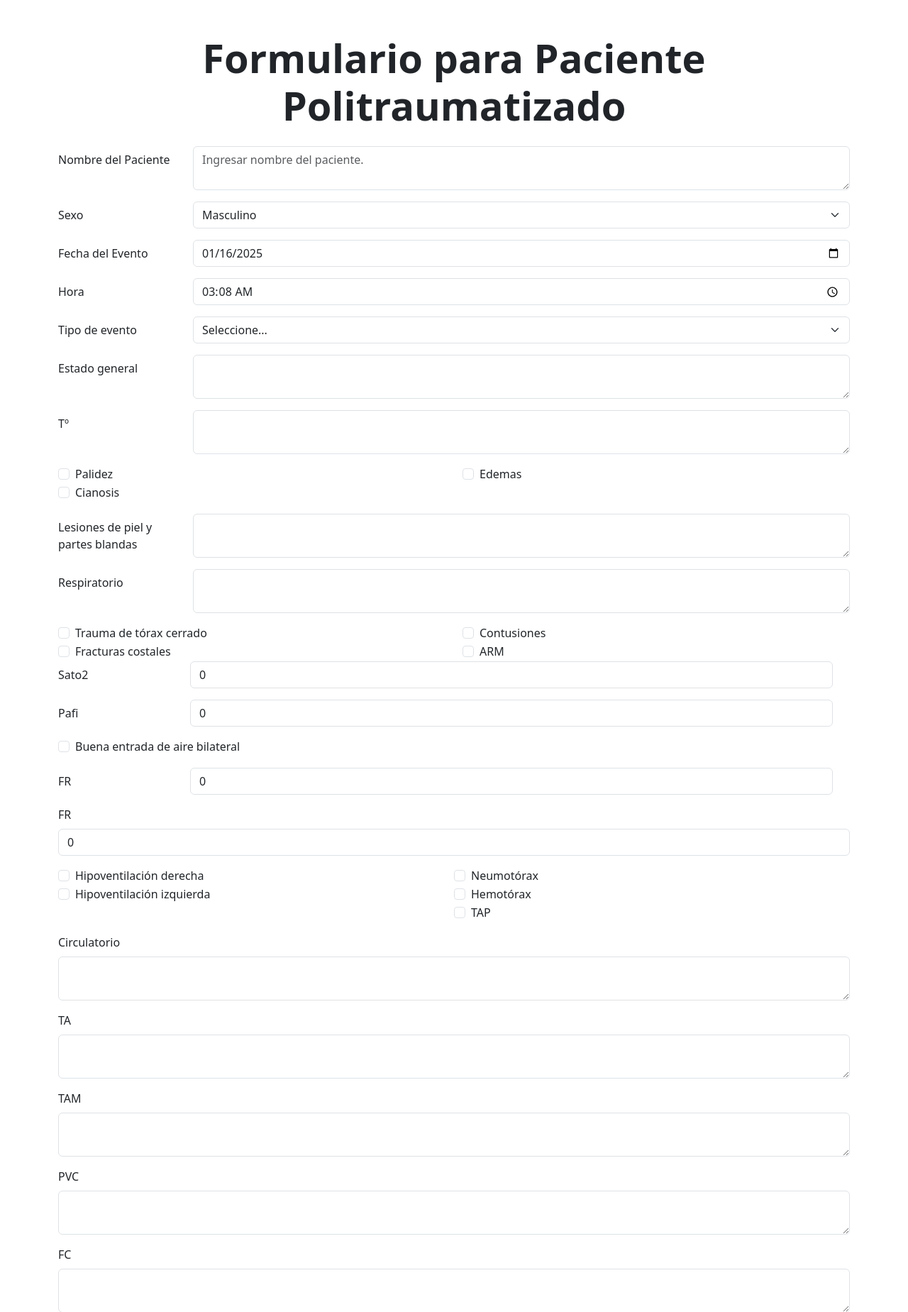
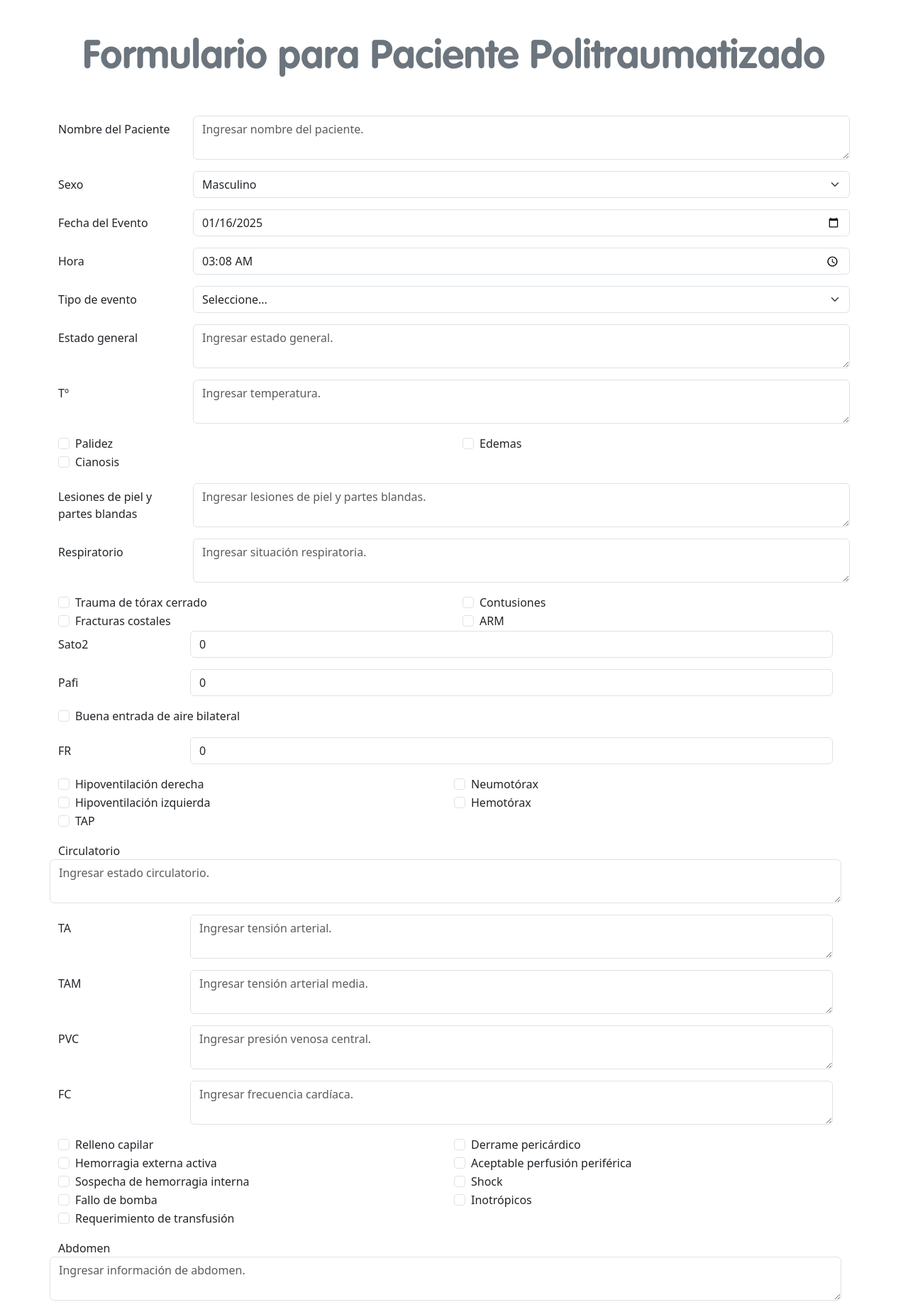
Before and after one commit to nfacundomendoza/FormularioApp, a Flask app: page /guia_t_politraumatizado in a window 1280 px wide. Shown: the part 104-1953 px from the top of the page at 71% size. Run offline with Flask 3, Linux system fonts and the light colour scheme.

Commit message:
acomodo estilo de politraumatizado

```diff
--- a/templates/formulario_politraumatizado.html
+++ b/templates/formulario_politraumatizado.html
@@ -8,11 +8,14 @@
 
 
 <div class="container mt-5">
-    <h1 class="text-center mb-4 display-4 fw-bold">Formulario para Paciente Politraumatizado</h1>
+
+    <div class="texto-centro mb-5">
+        <h1 class="titulo-principal">Formulario para Paciente Politraumatizado</h1>
+    </div>
+
     <form method="POST" class="mb-4" novalidate>
 
         {{ form.hidden_tag() }}
-
 
         <div class="form-group row mb-3">
             {{ form.nombre_paciente.label(for="nombre_paciente", class="col-sm-2 col-form-label") }}
@@ -57,7 +60,7 @@
         <div class="form-group row mb-3">
             {{ form.estado_general.label(for="estado_general", class="col-sm-2 col-form-label") }}
             <div class="col-sm-10">
-                {{ form.estado_general(class="form-control", id="estado_general") }}
+                {{ form.estado_general(class="form-control", id="estado_general", placeholder="Ingresar estado general.") }}
                 {{ show_errors(form.estado_general) }}
             </div>
         </div>
@@ -65,7 +68,7 @@
         <div class="form-group row mb-3">
             {{ form.temperatura.label(for="temperatura", class="col-sm-2 col-form-label") }}
             <div class="col-sm-10">
-                {{ form.temperatura(class="form-control", id="temperatura") }}
+                {{ form.temperatura(class="form-control", id="temperatura", placeholder="Ingresar temperatura.") }}
                 {{ show_errors(form.temperatura) }}
             </div>
         </div>
@@ -92,7 +95,7 @@
         <div class="form-group row mb-3">
             {{ form.lesiones_piel_partes_blandas.label(for="lesiones_piel_partes_blandas", class="col-sm-2 col-form-label") }}
             <div class="col-sm-10">
-                {{ form.lesiones_piel_partes_blandas(class="form-control", id="lesiones_piel_partes_blandas") }}
+                {{ form.lesiones_piel_partes_blandas(class="form-control", id="lesiones_piel_partes_blandas", placeholder="Ingresar lesiones de piel y partes blandas.") }}
                 {{ show_errors(form.lesiones_piel_partes_blandas) }}
             </div>
         </div>
@@ -100,7 +103,7 @@
         <div class="form-group row mb-3">
             {{ form.respiratorio.label(for="respiratorio", class="col-sm-2 col-form-label") }}
             <div class="col-sm-10">
-                {{ form.respiratorio(class="form-control", id="respiratorio") }}
+                {{ form.respiratorio(class="form-control", id="respiratorio", placeholder="Ingresar situación respiratoria.") }}
                 {{ show_errors(form.respiratorio) }}
             </div>
         </div>
@@ -160,11 +163,6 @@
             </div>
         </div>
 
-        <div class="mb-3">
-            <label for="fr" class="form-label">FR</label>
-            {{ form.fr(class="form-control") }}
-        </div>
-
         <div class="form-group row mb-3">
             <div class="col-md-6">
                 <div class="form-check">
@@ -175,7 +173,10 @@
                     {{ form.hipoventilacion_izquierda(class="form-check-input", id="hipoventilacion_izquierda") }}
                     {{ form.hipoventilacion_izquierda.label(class="form-check-label", for="hipoventilacion_izquierda") }}
                 </div>
-
+                <div class="form-check">
+                    {{ form.tap(class="form-check-input", id="tap") }}
+                    {{ form.tap.label(class="form-check-label", for="tap") }}
+                </div>
             </div>
             <div class="col-md-6">
                 <div class="form-check">
@@ -186,36 +187,40 @@
                     {{ form.hemotorax(class="form-check-input", id="hemotorax") }}
                     {{ form.hemotorax.label(class="form-check-label", for="hemotorax") }}
                 </div>
-                <div class="form-check">
-                    {{ form.tap(class="form-check-input", id="tap") }}
-                    {{ form.tap.label(class="form-check-label", for="tap") }}
-                </div>
             </div>
         </div>
 
-        <div class="mb-3">
-            <label for="circulatorio" class="form-label">Circulatorio</label>
-            {{ form.circulatorio(class="form-control") }}
+        <div class="form-group row mb-3">
+            {{ form.circulatorio.label }}
+            {{ form.circulatorio(class="form-control", placeholder="Ingresar estado circulatorio.") }}
         </div>
 
-        <div class="mb-3">
-            <label for="ta" class="form-label">TA</label>
-            {{ form.ta(class="form-control") }}
+        <div class="form-group row mb-3">
+            {{ form.ta.label(for="ta", class="col-sm-2 col-form-label") }}
+            <div class="col-sm-10">
+                {{ form.ta(class="form-control", id="ta", placeholder="Ingresar tensión arterial.") }}
+            </div>
         </div>
 
-        <div class="mb-3">
-            <label for="tam" class="form-label">TAM</label>
-            {{ form.tam(class="form-control") }}
+        <div class="form-group row mb-3">
+            {{ form.tam.label(for="tam", class="col-sm-2 col-form-label") }}
+            <div class="col-sm-10">
+                {{ form.tam(class="form-control", id="tam", placeholder="Ingresar tensión arterial media.") }}
+            </div>
         </div>
 
-        <div class="mb-3">
-            <label for="pvc" class="form-label">PVC</label>
-            {{ form.pvc(class="form-control") }}
+        <div class="form-group row mb-3">
+            {{ form.pvc.label(for="pvc", class="col-sm-2 col-form-label") }}
+            <div class="col-sm-10">
+                {{ form.pvc(class="form-control", id="pvc", placeholder="Ingresar presión venosa central.") }}
+            </div>
         </div>
 
-        <div class="mb-3">
-            <label for="fc" class="form-label">FC</label>
-            {{ form.fc(class="form-control") }}
+        <div class="form-group row mb-3">
+            {{ form.fc.label(for="fc", class="col-sm-2 col-form-label") }}
+            <div class="col-sm-10">
+                {{ form.fc(class="form-control", id="fc", placeholder="Ingresar frecuencia cardíaca.") }}
+            </div>
         </div>
 
         <div class="form-group row mb-3">
@@ -236,6 +241,10 @@
                     {{ form.fallo_de_bomba(class="form-check-input", id="fallo_de_bomba") }}
                     {{ form.fallo_de_bomba.label(class="form-check-label", for="fallo_de_bomba") }}
                 </div>
+                <div class="form-check">
+                    {{ form.requerimiento_de_transfusion(class="form-check-input", id="requerimiento_de_transfusion") }}
+                    {{ form.requerimiento_de_transfusion.label(class="form-check-label", for="requerimiento_de_transfusion") }}
+                </div>
             </div>
             <div class="col-md-6">
                 <div class="form-check">
@@ -254,19 +263,12 @@
                     {{ form.inotropicos(class="form-check-input", id="inotropicos") }}
                     {{ form.inotropicos.label(class="form-check-label", for="inotropicos") }}
                 </div>
-                <div class="form-check">
-                    {{ form.requerimiento_de_transfusion(class="form-check-input", id="requerimiento_de_transfusion") }}
-                    {{ form.requerimiento_de_transfusion.label(class="form-check-label", for="requerimiento_de_transfusion") }}
-                </div>
             </div>
         </div>
 
         <div class="form-group row mb-3">
-            {{ form.abdomen.label(for="abdomen", class="col-sm-2 col-form-label") }}
-            <div class="col-sm-10">
-                {{ form.abdomen(class="form-control", id="abdomen") }}
-                {{ show_errors(form.abdomen) }}
-            </div>
+            {{ form.abdomen.label }}
+            {{ form.abdomen(class="form-control", placeholder="Ingresar información de abdomen.") }}
         </div>
 
         <div class="form-group row mb-3">
@@ -291,7 +293,7 @@
         <div class="form-group row mb-3">
             {{ form.rha.label(for="rha", class="col-sm-2 col-form-label") }}
             <div class="col-sm-10">
-                {{ form.rha(class="form-control", id="rha") }}
+                {{ form.rha(class="form-control", id="rha", placeholder="Ingresar RHA.") }}
                 {{ show_errors(form.rha) }}
             </div>
         </div>
@@ -320,11 +322,9 @@
         </div>
 
         <div class="form-group row mb-3">
-            {{ form.detalle_intervencion.label(for="detalle_intervencion", class="col-sm-2 col-form-label") }}
-            <div class="col-sm-10">
-                {{ form.detalle_intervencion(class="form-control", id="detalle_intervencion") }}
+            {{ form.detalle_intervencion.label }}
+            {{ form.detalle_intervencion(class="form-control", id="detalle_intervencion", placeholder="Ingresar detalle de intervención.") }}
             {{ show_errors(form.detalle_intervencion) }}
-            </div>
         </div>
 
         <div class="form-group row mb-3">
@@ -337,11 +337,8 @@
         </div>
 
         <div class="form-group row mb-3">
-            {{ form.diuresis.label(for="diuresis", class="col-sm-2 col-form-label") }}
-            <div class="col-sm-10">
-                {{ form.diuresis(class="form-control", id="diuresis") }}
-                {{ show_errors(form.diuresis) }}
-            </div>
+            {{ form.diuresis.label }}
+            {{ form.diuresis(class="form-control", placeholder="Ingresar diuresis.") }}
         </div>
 
         <div class="form-group row mb-3">
@@ -355,11 +352,9 @@
 
 
         <div class="form-group row mb-3">
-            {{ form.funcion_neurologica.label(for="funcion_neurologica", class="col-sm-2 col-form-label") }}
-            <div class="col-sm-10">
-                {{ form.funcion_neurologica(class="form-control", id="funcion_neurologica") }}
+            {{ form.funcion_neurologica.label }}
+            {{ form.funcion_neurologica(class="form-control", id="funcion_neurologica", placeholder="Ingresar función neurológica.") }}
             {{ show_errors(form.funcion_neurologica) }}
-            </div>
         </div>
 
         <div class="form-group row mb-3">
@@ -383,24 +378,21 @@
         <div class="form-group row mb-3">
             {{ form.glasgow.label(for="glasgow", class="col-sm-2 col-form-label") }}
             <div class="col-sm-10">
-                {{ form.glasgow(class="form-control", id="glasgow") }}
-                {{ show_errors(form.glasgow) }}
+                {{ form.glasgow(class="form-control", id="glasgow", placeholder="Ingresar glasgow.") }}
             </div>
         </div>
 
         <div class="form-group row mb-3">
             {{ form.pupilas.label(for="pupilas", class="col-sm-2 col-form-label") }}
             <div class="col-sm-10">
-                {{ form.pupilas(class="form-control", id="pupilas") }}
-                {{ show_errors(form.pupilas) }}
+                {{ form.pupilas(class="form-control", id="pupilas", placeholder="Ingresar pupilas.") }}
             </div>
         </div>
 
         <div class="form-group row mb-3">
             {{ form.foco_motor.label(for="foco_motor", class="col-sm-2 col-form-label") }}
             <div class="col-sm-10">
-                {{ form.foco_motor(class="form-control", id="foco_motor") }}
-                {{ show_errors(form.foco_motor) }}
+                {{ form.foco_motor(class="form-control", id="foco_motor", placeholder="Ingresar foco motor.") }}
             </div>
         </div>
 
@@ -430,7 +422,7 @@
         <div class="form-group row mb-3">
             {{ form.lesion_traumatologica.label(for="lesion_traumatologica", class="col-sm-2 col-form-label") }}
             <div class="col-sm-10">
-                {{ form.lesion_traumatologica(class="form-control", id="lesion_traumatologica") }}
+                {{ form.lesion_traumatologica(class="form-control", id="lesion_traumatologica", placeholder="Ingresar lesión traumatológica.") }}
                 {{ show_errors(form.lesion_traumatologica) }}
             </div>
         </div>
@@ -446,49 +438,39 @@
         <div class="form-group row mb-3">
             {{ form.imagenes.label(for="imagenes", class="col-sm-2 col-form-label") }}
             <div class="col-sm-10">
-                {{ form.imagenes(class="form-control", id="imagenes") }}
+                {{ form.imagenes(class="form-control", id="imagenes", placeholder="Ingresar información de imágenes.") }}
                 {{ show_errors(form.imagenes) }}
             </div>
         </div>
 
         <div class="form-group row mb-3">
-            {{ form.laboratorio.label(for="laboratorio", class="col-sm-2 col-form-label") }}
-            <div class="col-sm-10">
-                {{ form.laboratorio(class="form-control", id="laboratorio") }}
+            {{ form.laboratorio.label }}
+            {{ form.laboratorio(class="form-control", placeholder="Ingresar laboratorio.") }}
             {{ show_errors(form.laboratorio) }}
-            </div>
         </div>
 
         <div class="form-group row mb-3">
-            {{ form.interconsultas.label(for="interconsultas", class="col-sm-2 col-form-label") }}
-            <div class="col-sm-10">
-                {{ form.interconsultas(class="form-control", id="interconsultas") }}
+            {{ form.interconsultas.label }}
+            {{ form.interconsultas(class="form-control", id="interconsultas", placeholder="Ingresar información de interconsultas.") }}
             {{ show_errors(form.interconsultas) }}
-            </div>
         </div>
 
         <div class="form-group row mb-3">
-            {{ form.pronostico.label(for="pronostico", class="col-sm-2 col-form-label") }}
-            <div class="col-sm-10">
-                {{ form.pronostico(class="form-control", id="pronostico") }}
+            {{ form.pronostico.label }}
+            {{ form.pronostico(class="form-control", id="pronostico", placeholder="Ingresar información de pronóstico.") }}
             {{ show_errors(form.pronostico) }}
-            </div>
         </div>
 
         <div class="form-group row mb-3">
-            {{ form.apache_ii.label(for="apache_ii", class="col-sm-2 col-form-label") }}
-            <div class="col-sm-10">
-                {{ form.apache_ii(class="form-control", id="apache_ii") }}
+            {{ form.apache_ii.label }}
+            {{ form.apache_ii(class="form-control", id="apache_ii", placeholder="Ingresar información de Apache II.") }}
             {{ show_errors(form.apache_ii) }}
-            </div>
         </div>
 
         <div class="form-group row mb-3">
-            {{ form.sofa.label(for="sofa", class="col-sm-2 col-form-label") }}
-            <div class="col-sm-10">
-                {{ form.sofa(class="form-control", id="sofa") }}
+            {{ form.sofa.label }}
+            {{ form.sofa(class="form-control", id="sofa", placeholder="Ingresar información de SOFA.") }}
             {{ show_errors(form.sofa) }}
-            </div>
         </div>
 
         <div class="text-center mt-4">
--- a/templates/index.html
+++ b/templates/index.html
@@ -3,8 +3,6 @@
 {% block title %}Página Principal{% endblock %}
 
 {% block content %}
-
-<link rel="stylesheet" href="/static/styles/index.css">
 
 <div class="contenedor-principal py-5">
     <!-- Encabezado con estilo -->
--- a/templates/layout.html
+++ b/templates/layout.html
@@ -7,6 +7,7 @@
     <link rel="icon" href="/static/images/logo_pinamar.PNG" type="image/x-icon">
     <link href="https://cdn.jsdelivr.net/npm/bootstrap@5.3.3/dist/css/bootstrap.min.css" rel="stylesheet" integrity="sha384-QWTKZyjpPEjISv5WaRU9OFeRpok6YctnYmDr5pNlyT2bRjXh0JMhjY6hW+ALEwIH" crossorigin="anonymous">
     <link rel="stylesheet" href="{{ url_for('static', filename='styles/logo.css') }}">
+    <link rel="stylesheet" href="{{ url_for('static', filename='styles/tipografia.css') }}">
     <script src="https://code.jquery.com/jquery-3.6.0.min.js"></script>
 </head>
 
--- a/templates/seleccionar_guia.html
+++ b/templates/seleccionar_guia.html
@@ -4,7 +4,7 @@
 
 {% block content %}
     <h1 class="text-center my-4">Selecciona una Guía</h1>
-    <div class="container text-center">
+    <div class="texto-centro">
         <div class="btn-group mt-3">
             <button onclick="window.location.href='/guia_t_cardiologico'" class="btn btn-success mx-2">Guía para Paciente Cardiológico</button>
             <button onclick="window.location.href='/guia_t_politraumatizado'" class="btn btn-success mx-2">Guía para Paciente Politraumatizado</button>
```
Also changed, not shown: templates/formulario_cardiologico.html (+6 -3 lines), static/styles/tipografia.css (renamed from static/styles/index.css). Lines whose indentation alone changed are shown as unchanged.
